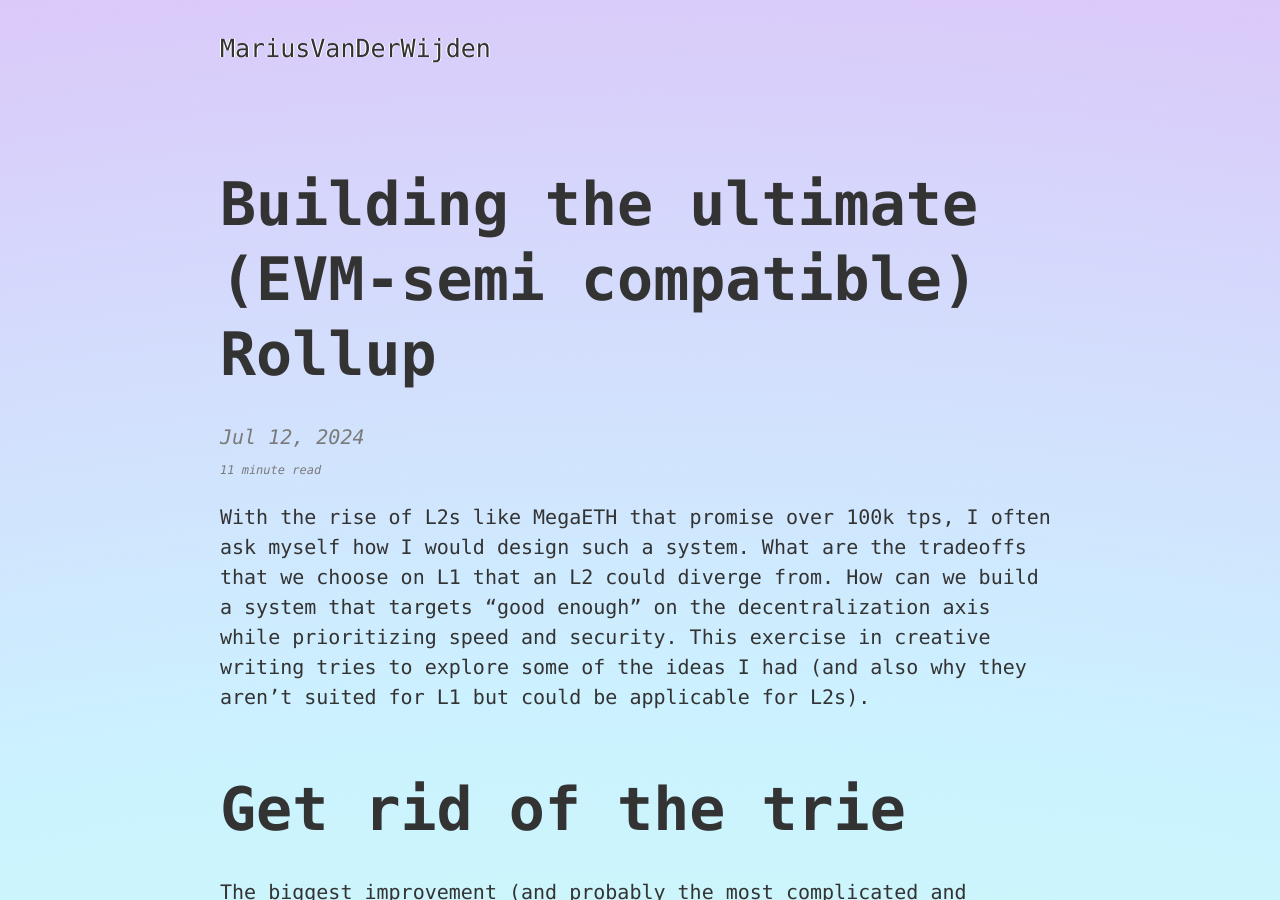
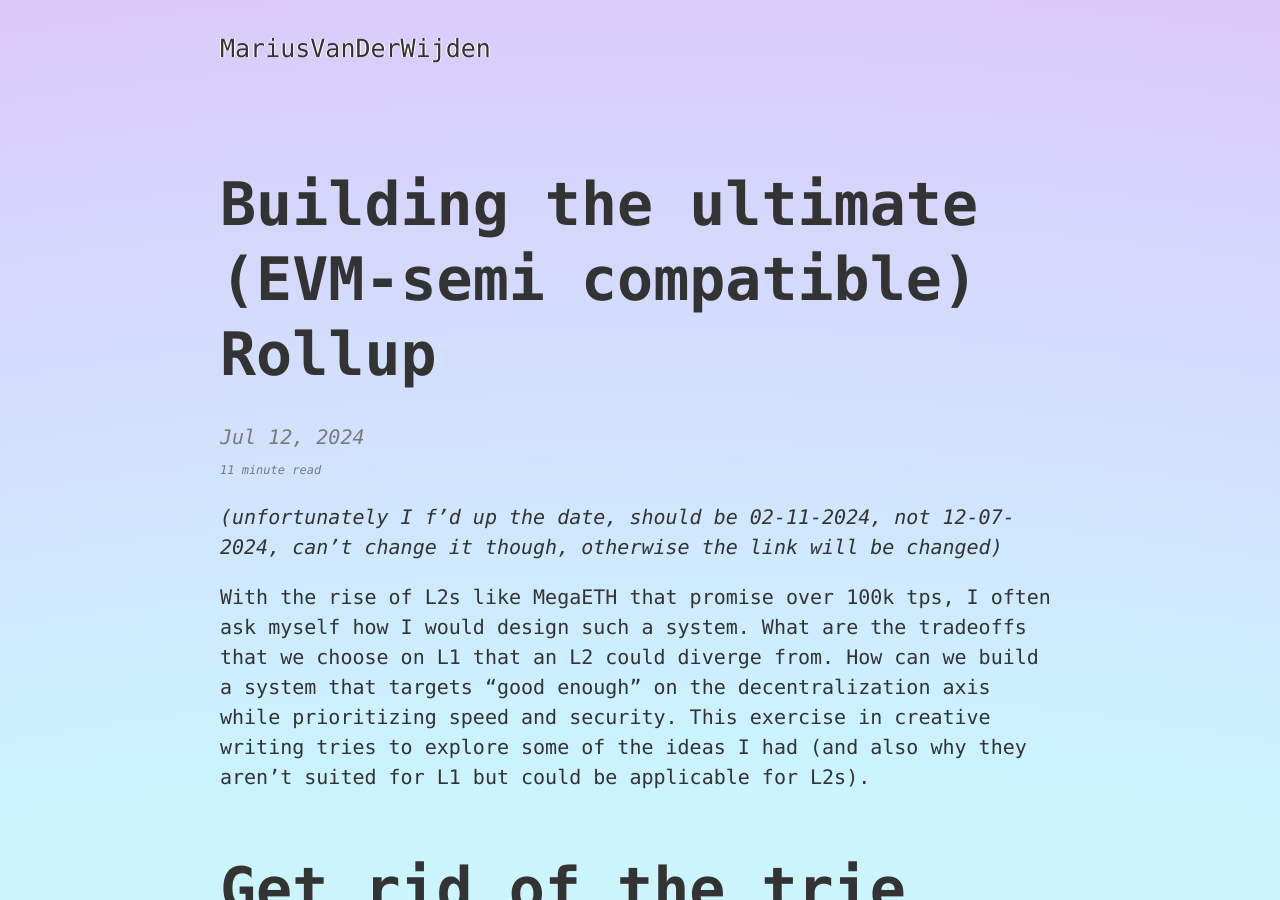
Before and after one commit to MariusVanDerWijden/MariusVanDerWijden.github.io, a Jekyll site: the page built from _posts/2024-10-19-L2s.md, in a window 1280 px wide and 900 px high. Built offline with Jekyll 4.4.1, drawn with Linux system fonts in a browser that asks for light colours.

Commit message:
_posts: add date disclaimer

```diff
--- a/_posts/2024-10-19-L2s.md
+++ b/_posts/2024-10-19-L2s.md
@@ -6,6 +6,8 @@ summary:       This post should act as a creative writing outlet for my thoughts
 categories:    blog
 tags:          ethereum L2 rollup EVM
 ---
+
+_(unfortunately I f'd up the date, should be 02-11-2024, not 12-07-2024, can't change it though, otherwise the link will be changed)_
 
 With the rise of L2s like MegaETH that promise over 100k tps, I often ask myself how I would design such a system.
 What are the tradeoffs that we choose on L1 that an L2 could diverge from.
```
